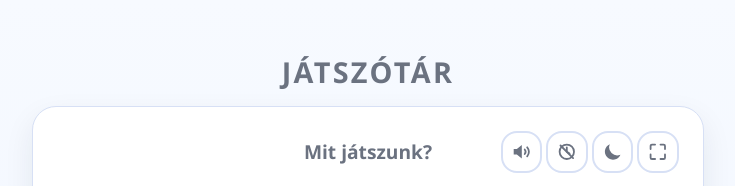
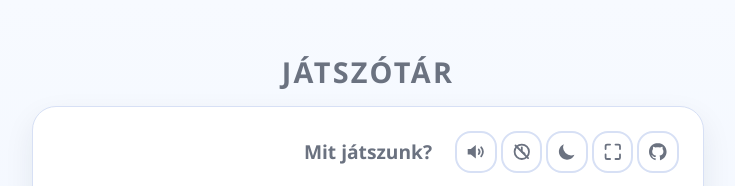
Before and after one commit to jatszotar/jatszotar.github.io, a website built with Vite: page index.html in a window 1280 px wide. Shown: the top 186 px of the page, without its empty margins (272-1007 px from the left). Built offline with nearby package versions, Linux system fonts and the light colour scheme.

Commit message:
feat: gh button
Signed-off-by: Laszlo Gecse <numetal17@gmail.com>

```diff
--- a/src/style.css
+++ b/src/style.css
@@ -260,6 +260,7 @@ body {
   display: inline-flex;
   align-items: center;
   justify-content: center;
+  text-decoration: none;
   flex: 0 0 auto;
   width: 2.6rem;
   height: 2.6rem;
--- /dev/null
+++ b/src/ui/githubLink.ts
@@ -0,0 +1,16 @@
+import { createGitHubIcon } from './icons';
+import { strings } from './strings';
+
+const GITHUB_REPO_URL = 'https://github.com/jatszotar/jatszotar.github.io';
+
+export function createGitHubLink(): HTMLAnchorElement {
+  const link = document.createElement('a');
+  link.href = GITHUB_REPO_URL;
+  link.className = 'btn icon-toggle github-link';
+  link.target = '_blank';
+  link.rel = 'noopener noreferrer';
+  link.setAttribute('aria-label', strings.githubRepo);
+  link.title = strings.githubRepo;
+  link.appendChild(createGitHubIcon());
+  return link;
+}
--- a/src/ui/headerActions.ts
+++ b/src/ui/headerActions.ts
@@ -1,4 +1,5 @@
 import { createFullscreenToggle } from './fullscreenToggle';
+import { createGitHubLink } from './githubLink';
 import { createSoundToggle } from './soundToggle';
 import { createThemeToggle } from './themeToggle';
 import { createTimerToggle } from './timerToggle';
@@ -10,5 +11,6 @@ export function createHeaderActions(): HTMLDivElement {
   actions.appendChild(createTimerToggle());
   actions.appendChild(createThemeToggle());
   actions.appendChild(createFullscreenToggle());
+  actions.appendChild(createGitHubLink());
   return actions;
 }
--- a/src/ui/icons.ts
+++ b/src/ui/icons.ts
@@ -124,3 +124,12 @@ export function createClockOffIcon(): SVGSVGElement {
   addStrokedPath(svg, 'M5 5l14 14');
   return svg;
 }
+
+export function createGitHubIcon(): SVGSVGElement {
+  const svg = createIconSvg();
+  addFilledPath(
+    svg,
+    'M12 2.25c-5.385 0-9.75 4.365-9.75 9.75 0 4.307 2.794 7.96 6.675 9.245.487.09.668-.212.668-.47 0-.232-.008-.844-.013-1.652-2.712.59-3.285-1.306-3.285-1.306-.445-1.132-1.086-1.434-1.086-1.434-.888-.607.067-.595.067-.595.978.069 1.493 1.004 1.493 1.004.869 1.49 2.282 1.06 2.84.81.088-.63.342-1.06.622-1.305-2.165-.246-4.443-1.082-4.443-4.815 0-1.064.38-1.933 1.003-2.614-.101-.246-.436-1.236.095-2.577 0 0 .818-.262 2.68 1.004.777-.216 1.61-.324 2.438-.328.828.004 1.661.112 2.44.328 1.86-1.266 2.676-1.004 2.676-1.004.532 1.341.197 2.331.096 2.577.625.681.997 1.55.997 2.614 0 3.745-2.283 4.566-4.457 4.807.352.303.665.902.665 1.823 0 1.317-.012 2.378-.012 2.702 0 .262.178.565.673.468 3.877-1.287 6.665-4.94 6.665-9.245 0-5.385-4.365-9.75-9.75-9.75z',
+  );
+  return svg;
+}
--- a/src/ui/strings.ts
+++ b/src/ui/strings.ts
@@ -163,4 +163,5 @@ export const strings = {
   elapsedTime: (text: string) => `Idő: ${text}`,
   bestTime: (text: string) => `Legjobb: ${text}`,
   newBestTime: 'Új rekord!',
+  githubRepo: 'GitHub',
 };
```
